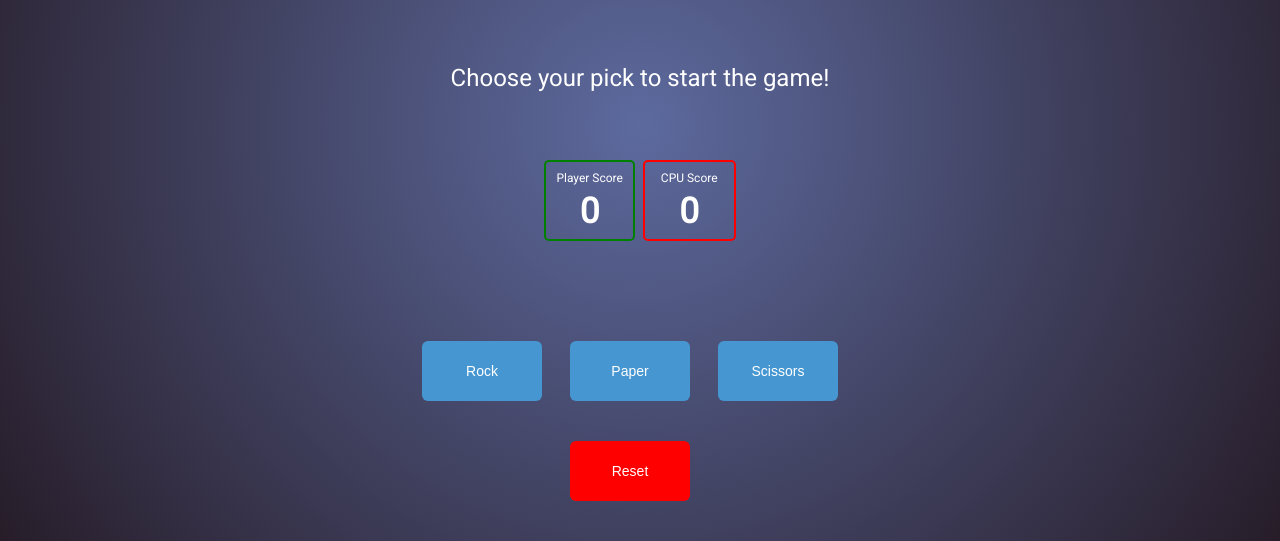
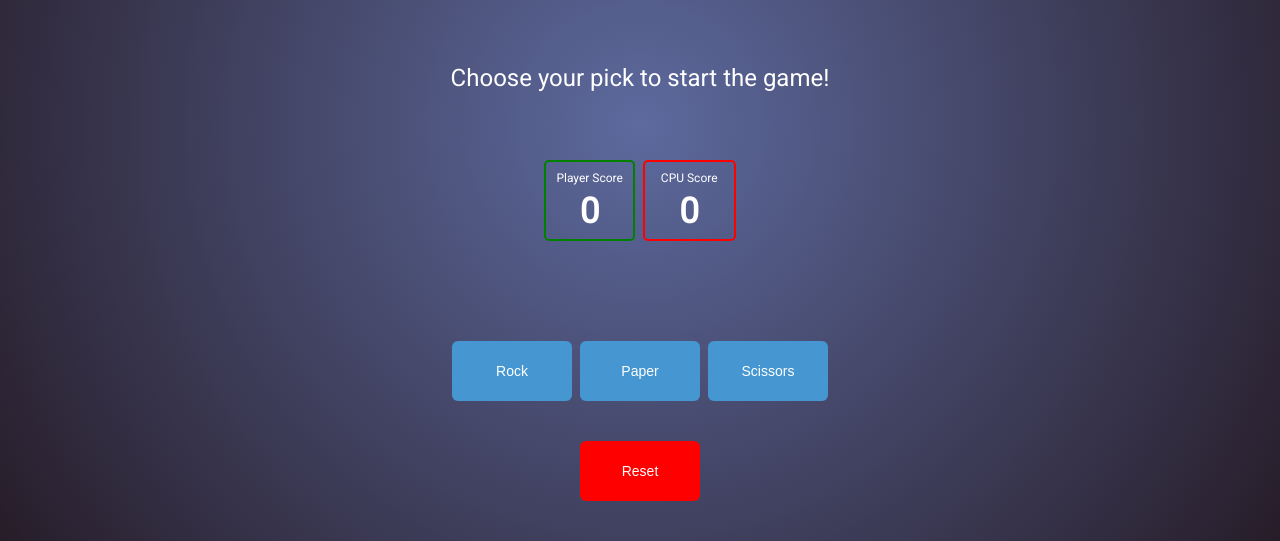
Before and after one commit to emilravn/rockpaperscissors, a plain HTML site: page index.html in a window 1280 px wide. Shown: the part 291-832 px from the top of the page. Drawn offline with Linux system fonts and the light colour scheme.

Commit message:
no, now it's done.

```diff
--- a/styles/style.css
+++ b/styles/style.css
@@ -63,7 +63,7 @@ body {
   -webkit-transition-duration: 0.4s; /* Safari */
   transition-duration: 0.4s;
   outline: 0;
-  margin: 50px 20px 0px 0px;
+  margin: 50px 0px 0px 0px;
 }
 
 #rockbtn:hover,
@@ -94,7 +94,7 @@ body {
   -webkit-transition-duration: 0.4s; /* Safari */
   transition-duration: 0.4s;
   outline: 0;
-  margin: 40px 20px 40px 0px;
+  margin: 40px 0px 40px 0px;
 }
 
 .whoweplayingagainst {
```
